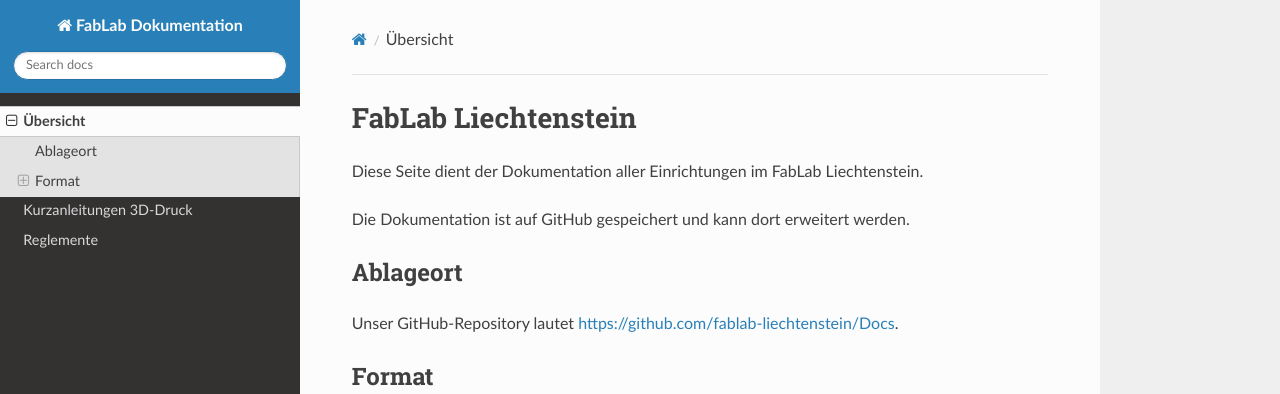
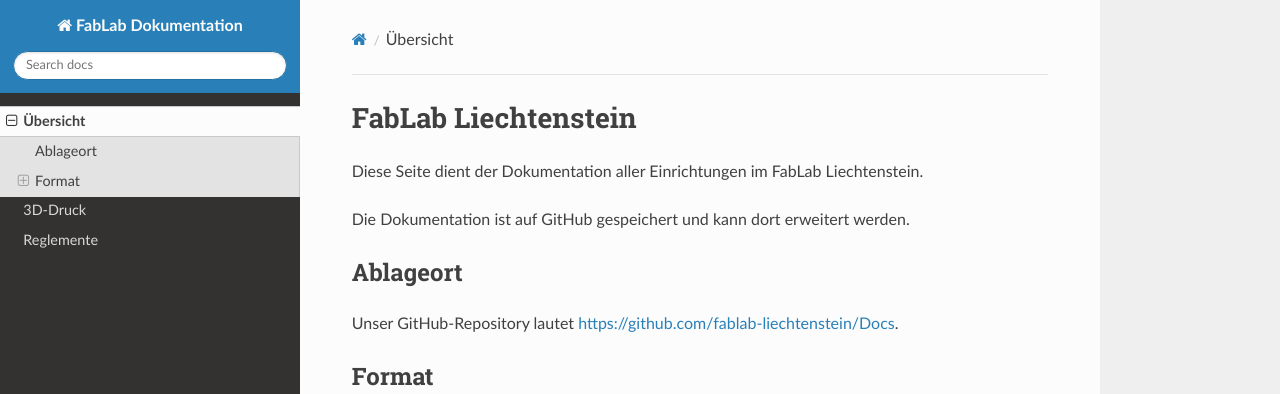
Before and after one commit to fablab-liechtenstein/Docs, an MkDocs documentation site: the page built from docs/index.md, in a window 1280 px wide. Shown: the top 394 px of the page. Built offline with MkDocs 1.6.1, drawn with Linux system fonts in a browser that asks for light colours; nearby versions of some CDN libraries; old or Windows-style settings are respelled for this version of MkDocs.

Commit message:
Update mkdocs.yml

```diff
--- a/mkdocs.yml
+++ b/mkdocs.yml
@@ -1,6 +1,6 @@
 site_name: FabLab Dokumentation
 pages:
 - Übersicht: index.md
-- Kurzanleitungen 3D-Druck: druckerkurz.md
+- 3D-Druck: druckerkurz.md
 - Reglemente: Reglemente.md
 theme: readthedocs
```
